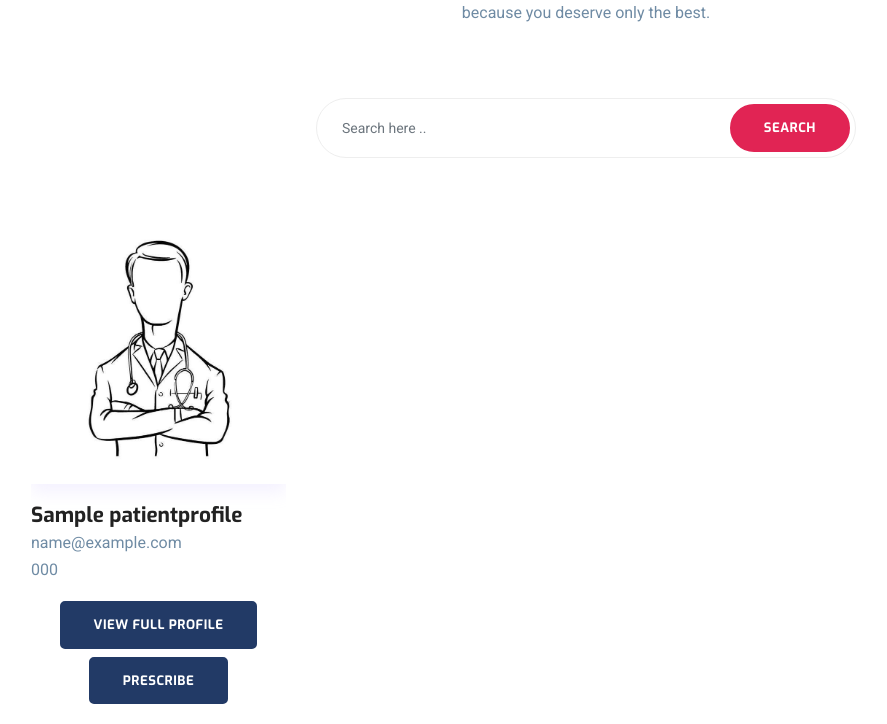
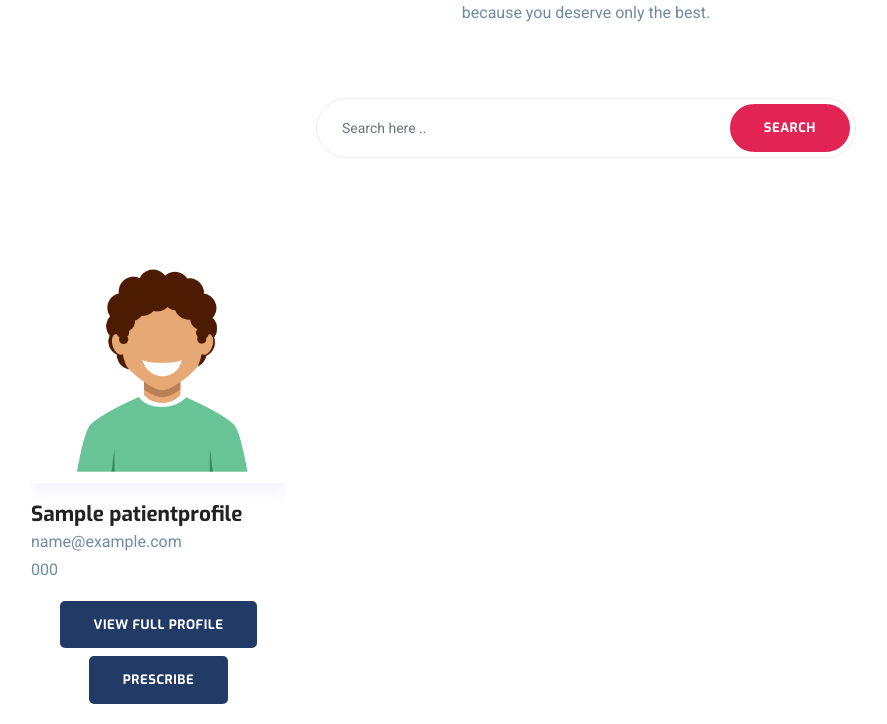
Before and after one commit to vinaykumar7686/Hackfest-EasyAccessPatientRecord, a Django app: page /allpatients/ in a window 1280 px wide. Shown: the part 510-1234 px from the top of the page, without its empty margins (54-941 px from the left). Run offline with Django 4.2, Linux system fonts and the light colour scheme; a user stored in the database is signed in; tables that the repository leaves empty hold one stand-in row (values such as "Sample post"); some libraries are stand-ins or nearby versions; some web fonts are replaced.

Commit message:
Patient Avatar Update

```diff
--- a/doctor/templates/all_pat.html
+++ b/doctor/templates/all_pat.html
@@ -48,7 +48,7 @@
                     <div class="position-relative doctor-inner-box">
                         <div class="doctor-profile">
                             <div class="doctor-img">
-                                <img src="/static/images/1.jpg" alt="patient-image" class="img-fluid w-100 img-rnd">
+                                <img src="/static/images/2.png" alt="patient-image" class="img-fluid w-100 img-rnd">
                             </div>
                         </div>
                         <div class="content mt-3">
```
Also changed, not shown: static/images/2.png (added).
